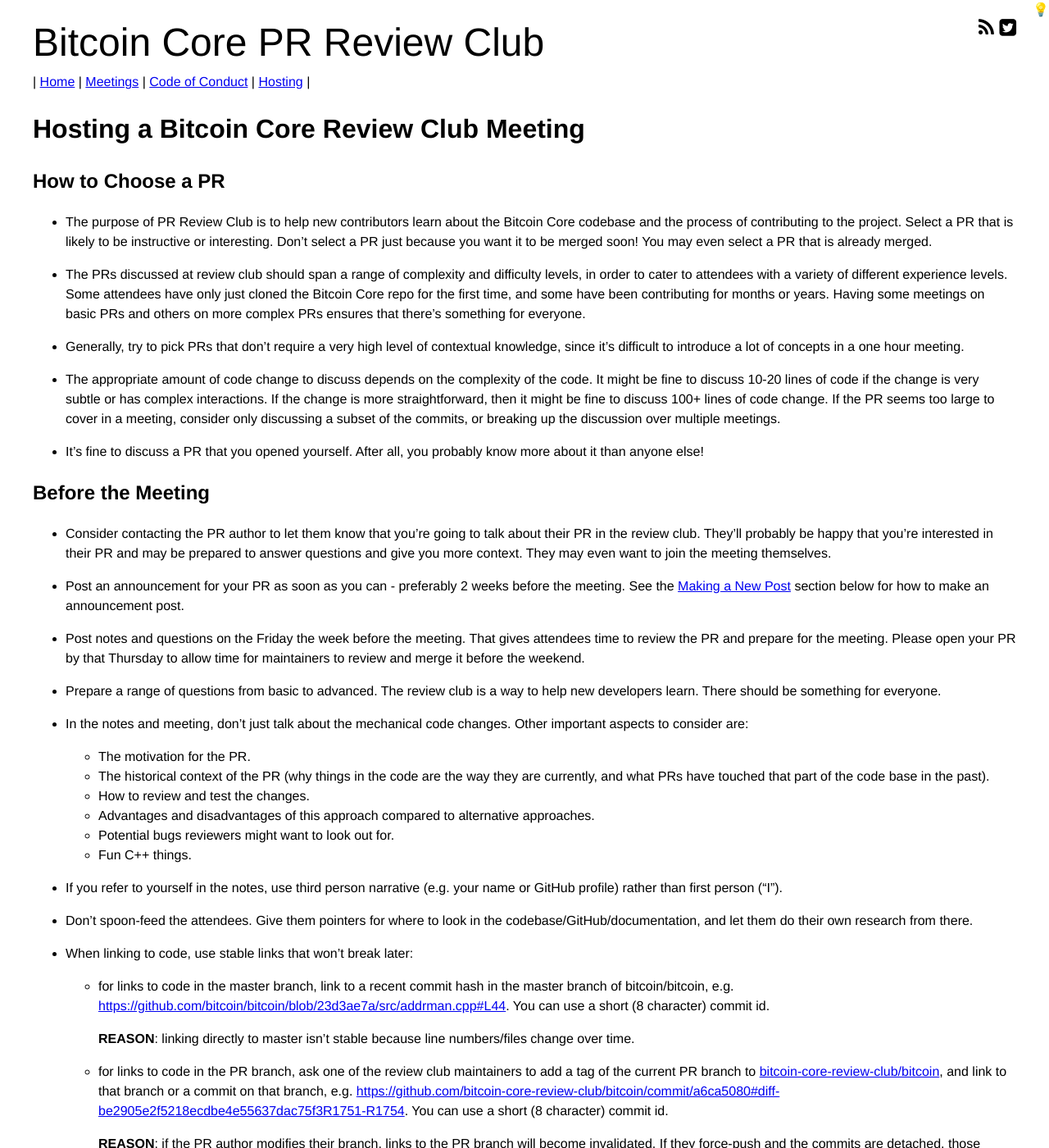
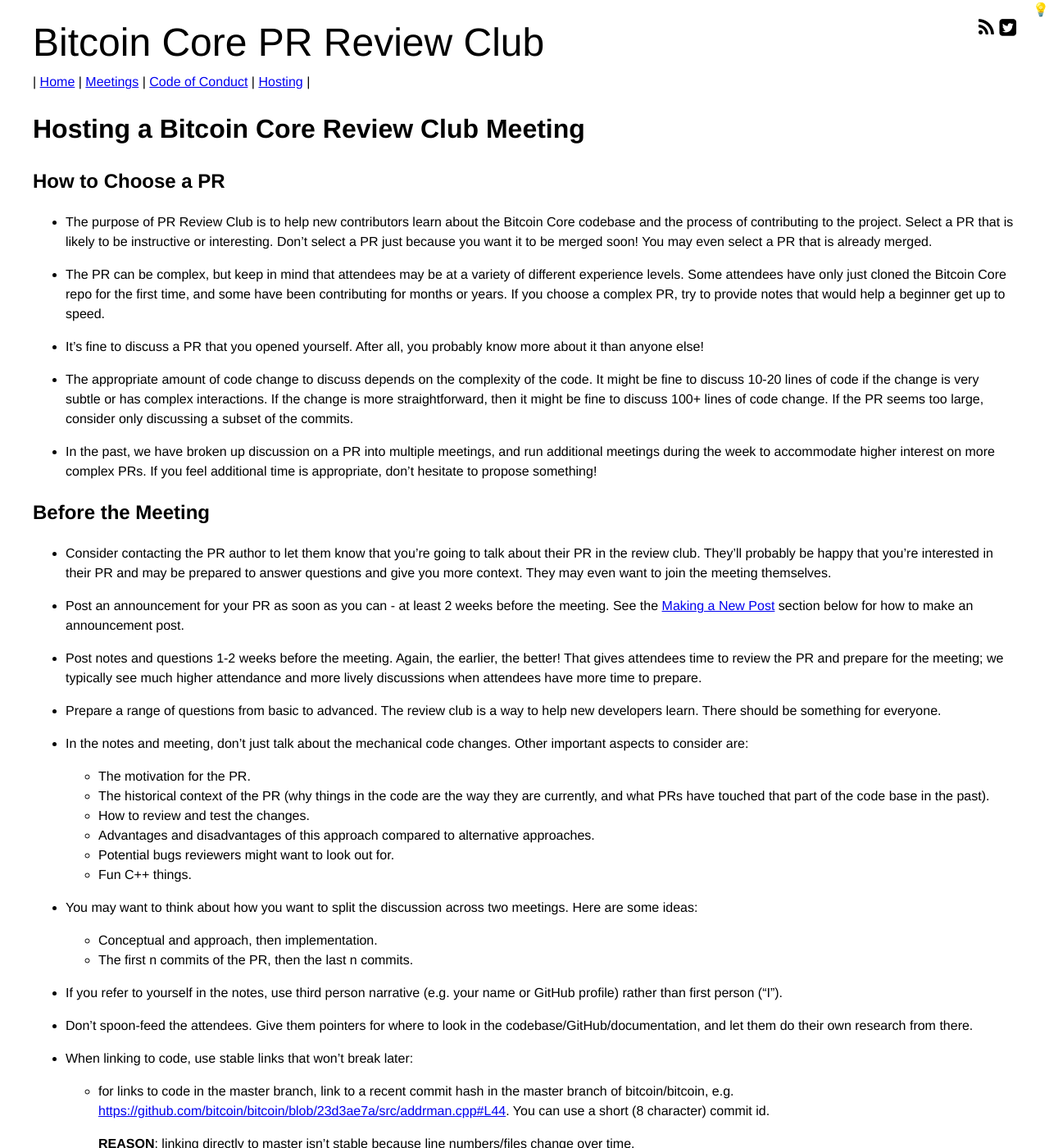
Before and after one commit to bitcoin-core-review-club/website, a Jekyll site: the page built from hosting.md, in a window 1280 px wide and 1400 px high. Shown: the whole window at 82% size. Built offline with Jekyll 4.4.1, drawn with Linux system fonts in a browser that asks for light colours; some of the changed text lies outside the part shown.

Commit message:
website: change meeting pace to monthly on wednesday and thursday
Co-authored-by: stickies-v <stickies-v@protonmail.com>

````diff
--- a/_config.yml
+++ b/_config.yml
@@ -12,8 +12,8 @@
 author:            "Bitcoin Core PR Review Club contributors"
 coordinator:       "[glozow](https://github.com/glozow) and [stickies-v](https://github.com/stickies-v)"
 coordinator_irc:   "glozow or stickies-v"
-description:       "A weekly review club for Bitcoin Core PRs"
-meeting_day:       "Wednesday"
+description:       "A monthly review club for Bitcoin Core PRs"
+meeting_day:       "Wednesday and Thursday"
 meeting_location:  'the #bitcoin-core-pr-reviews IRC channel on <a href="https://kiwiirc.com/nextclient/irc.libera.chat?channel=#bitcoin-core-pr-reviews">libera.chat</a>'
 meeting_time:      "17:00 UTC"
 title:             "Bitcoin Core PR Review Club"
--- a/code-of-conduct.md
+++ b/code-of-conduct.md
@@ -68,7 +68,7 @@
    take further action. These actions could include:
 
     - A warning
-    - Removal from the club’s channel for the duration of that week’s meeting
+    - Removal from the club’s channel for the duration of the ongoing meeting
     - Being banned from all future club meetings
 
 We reserve the right to reject any report we believe to have been made in bad
--- a/hosting.md
+++ b/hosting.md
@@ -12,26 +12,25 @@
   that is likely to be instructive or interesting. Don't select a PR just because
   you want it to be merged soon! You may even select a PR that is already merged.
 
-- The PRs discussed at review club should span a range of complexity
-  and difficulty levels, in order to cater to attendees with a variety of
+- The PR can be complex, but keep in mind that attendees may be at a variety of
   different experience levels. Some attendees have only just cloned the Bitcoin
   Core repo for the first time, and some have been contributing for months or
-  years. Having some meetings on basic PRs and others on more complex PRs ensures
-  that there's something for everyone.
+  years. If you choose a complex PR, try to provide notes that would help a
+  beginner get up to speed.
 
-- Generally, try to pick PRs that don't require a very high level of contextual
-  knowledge, since it's difficult to introduce a lot of concepts in a one hour
-  meeting.
+- It's fine to discuss a PR that you opened yourself. After all, you probably
+  know more about it than anyone else!
 
 - The appropriate amount of code change to discuss depends on the complexity of
   the code. It might be fine to discuss 10-20 lines of code if the change is
   very subtle or has complex interactions. If the change is more straightforward,
   then it might be fine to discuss 100+ lines of code change. If the PR seems too
-  large to cover in a meeting, consider only discussing a subset of the commits,
-  or breaking up the discussion over multiple meetings.
+  large, consider only discussing a subset of the commits.
 
-- It's fine to discuss a PR that you opened yourself. After all, you probably
-  know more about it than anyone else!
+- In the past, we have broken up discussion on a PR into multiple meetings, and
+  run additional meetings during the week to accommodate higher interest on more
+  complex PRs. If you feel additional time is appropriate, don't hesitate to
+  propose something!
 
 ## Before the Meeting
 
@@ -40,14 +39,13 @@
   interested in their PR and may be prepared to answer questions and give
   you more context. They may even want to join the meeting themselves.
 
-- Post an announcement for your PR as soon as you can - preferably 2 weeks
-  before the meeting.  See the [Making a New Post](#making-a-new-post) section
-  below for how to make an announcement post.
+- Post an announcement for your PR as soon as you can - at least 2 weeks before
+  the meeting.  See the [Making a New Post](#making-a-new-post) section below
+  for how to make an announcement post.
 
-- Post notes and questions on the Friday the week before the meeting.
-  That gives attendees time to review the PR and prepare for the meeting. Please
-  open your PR by that Thursday to allow time for maintainers to review and
-  merge it before the weekend.
+- Post notes and questions 1-2 weeks before the meeting. Again, the earlier, the better!
+  That gives attendees time to review the PR and prepare for the meeting; we typically see much
+  higher attendance and more lively discussions when attendees have more time to prepare.
 
 - Prepare a range of questions from basic to advanced. The review club is a way
   to help new developers learn. There should be something for everyone.
@@ -62,6 +60,12 @@
   - Advantages and disadvantages of this approach compared to alternative approaches.
   - Potential bugs reviewers might want to look out for.
   - Fun C++ things.
+
+- You may want to think about how you want to split the discussion across two
+  meetings. Here are some ideas:
+
+  - Conceptual and approach, then implementation.
+  - The first n commits of the PR, then the last n commits.
 
 - If you refer to yourself in the notes, use third person narrative
   (e.g. your name or GitHub profile) rather than first person ("I").
@@ -96,7 +100,7 @@
   understand the PR will make you feel more relaxed during the meeting.
 
 - If you find yourself struggling with writing the notes and questions, having
-  them ready by Friday, or choosing what areas to focus on, ask the review club
+  them ready in time, or choosing what areas to focus on, ask the review club
   maintainers for help.
 
 - It can be useful to write out some anticipated answers/links/references
@@ -204,7 +208,7 @@
       > sanitized_log.txt
     ```
 
-- Change the `status` of the meeting post from `upcoming` to `past`.
+- If there won't be any more meetings, change the `status` of the post from `upcoming` to `past`.
   ```diff
   -status: upcoming
   +status: past
````
Also changed, not shown: other parts of hosting.md (+1 -1 lines), index.md (+5 -5 lines), your-first-meeting.md (+5 -5 lines).
